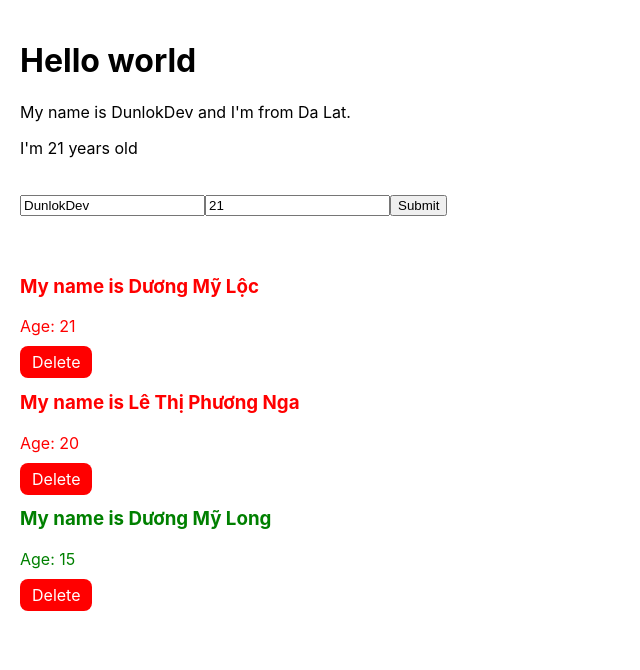
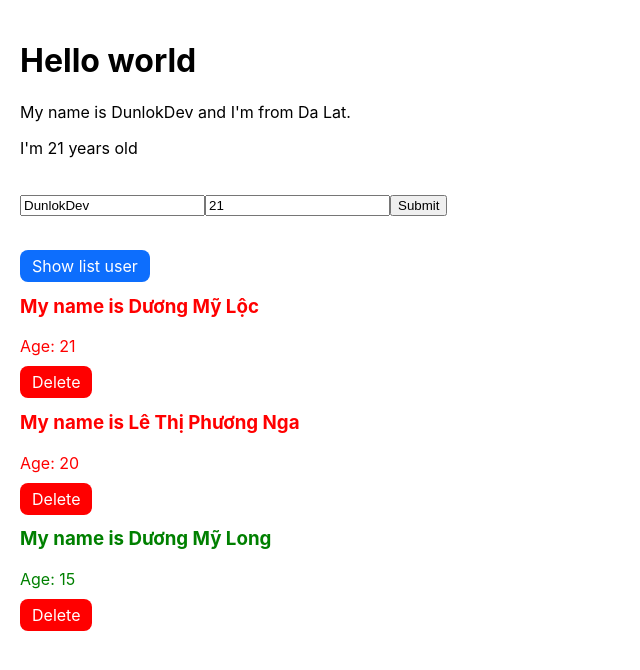
Before and after one commit to dunlokdev/Learn-ReactJS, a React (Create React App) app in the folder reactjs-app-base/: page / in a window 1280 px wide. Shown: the top 670 px of the page, without its empty margins (0-640 px from the left). Built offline with nearby package versions, Linux system fonts and the light colour scheme.

Commit message:
useState Hook

```diff
--- a/reactjs-app-base/src/components/DisplayInfor.js
+++ b/reactjs-app-base/src/components/DisplayInfor.js
@@ -1,4 +1,4 @@
-import React from 'react';
+import React, { useState } from 'react';
 import './DisplayInfor.scss';
 
 // class DisplayInfor extends React.Component {
@@ -61,9 +61,19 @@ import './DisplayInfor.scss';
 const DisplayInfor = (props) => {
   const { listUser } = props;
 
+  const [isShowHideListUser, setShowHideListUser] = useState(true);
+
   return (
     <div>
-      {true && (
+      <div>
+        <span
+          onClick={() => setShowHideListUser(!isShowHideListUser)}
+          className='btn'
+        >
+          Show list user
+        </span>
+      </div>
+      {isShowHideListUser && (
         <div>
           {listUser.map((user) => {
             return (
```
